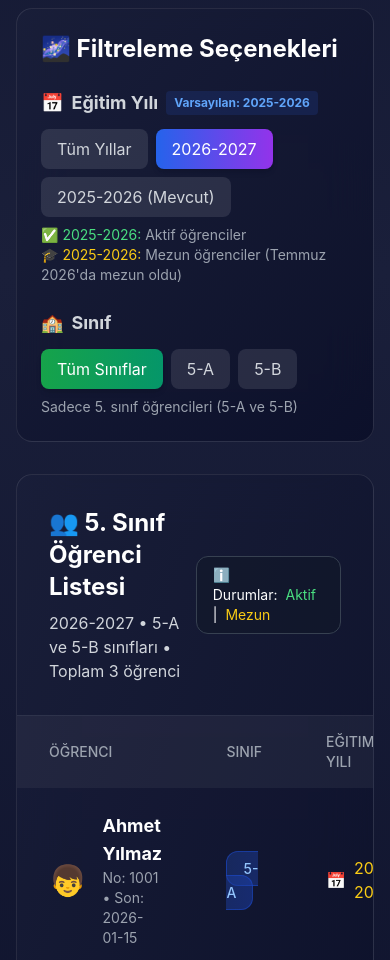
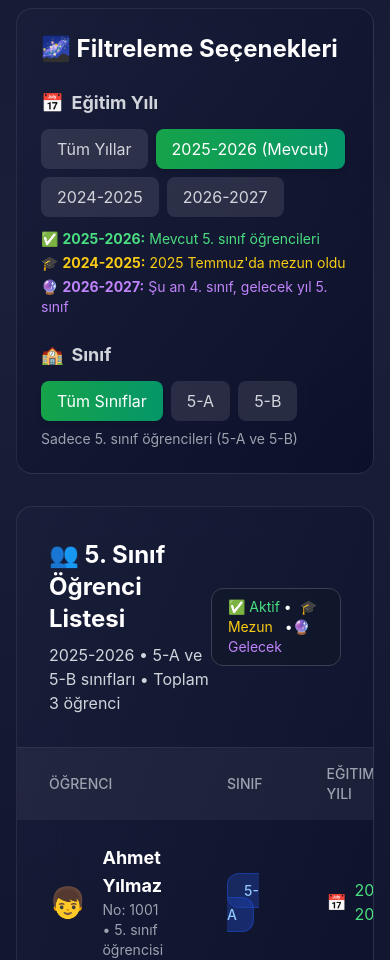
Before and after one commit to yrdgl/subasiooaygunlugum, a React (Create React App) app in the folder frontend/: page /OgretmenDashboard in a window 390 px wide. Shown: the part 1040-2000 px from the top of the page. Built offline with nearby package versions, Linux system fonts and the light colour scheme.

Commit message:
Update OgretmenDashboard.jsx

```diff
--- a/frontend/src/pages/OgretmenDashboard.jsx
+++ b/frontend/src/pages/OgretmenDashboard.jsx
@@ -1,61 +1,66 @@
 import React, { useState } from 'react';
 
-// DEMO ÖĞRENCİ VERİLERİ - DURUMLAR GÜNCELLENDİ
+// DEMO ÖĞRENCİ VERİLERİ - GERÇEK DURUM
 const demoOgrenciler = [
   {
     id: 1,
     ad: "Ahmet Yılmaz",
     sinif: "5-A",
-    egitimYili: "2026-2027", // MEVCUT YIL
+    egitimYili: "2025-2026", // ✅ MEVCUT YIL (5. sınıf)
     sonGunluk: "2026-01-15",
-    durum: "Aktif", // ✅ AKTİF
+    durum: "Aktif",
     ogrenciNo: "1001",
     gunlukSayisi: 3,
-    avatar: "👦"
+    avatar: "👦",
+    aciklama: "5. sınıf öğrencisi"
   },
   {
     id: 2,
     ad: "Ayşe Demir",
     sinif: "5-B",
-    egitimYili: "2026-2027", // MEVCUT YIL
+    egitimYili: "2025-2026", // ✅ MEVCUT YIL
     sonGunluk: "2026-01-14",
-    durum: "Aktif", // ✅ AKTİF
+    durum: "Aktif",
     ogrenciNo: "1002",
     gunlukSayisi: 5,
-    avatar: "👧"
+    avatar: "👧",
+    aciklama: "5. sınıf öğrencisi"
   },
   {
     id: 3,
     ad: "Mehmet Kaya",
     sinif: "5-A",
-    egitimYili: "2025-2026", // GEÇEN YIL
-    sonGunluk: "2025-06-15", // OKUL BİTİŞ
-    durum: "Mezun", // ✅ MEZUN (Temmuz 2026'da)
+    egitimYili: "2024-2025", // ✅ GEÇEN YIL (2025 Temmuz'da mezun oldu)
+    sonGunluk: "2025-06-15",
+    durum: "Mezun",
     ogrenciNo: "2001",
     gunlukSayisi: 7,
-    avatar: "👦"
+    avatar: "👦",
+    aciklama: "2025 Temmuz'da mezun oldu"
   },
   {
     id: 4,
     ad: "Zeynep Arslan",
     sinif: "5-B",
-    egitimYili: "2025-2026", // GEÇEN YIL
-    sonGunluk: "2025-06-10",
-    durum: "Mezun", // ✅ MEZUN
-    ogrenciNo: "2002",
-    gunlukSayisi: 2,
-    avatar: "👧"
+    egitimYili: "2026-2027", // ✅ GELECEK YIL (henüz 4. sınıf)
+    sonGunluk: "-",
+    durum: "Gelecek",
+    ogrenciNo: "3001",
+    gunlukSayisi: 0,
+    avatar: "👧",
+    aciklama: "2026-2027'de 5. sınıf olacak"
   },
   {
     id: 5,
     ad: "Can Öztürk",
     sinif: "5-A",
-    egitimYili: "2026-2027", // MEVCUT YIL
+    egitimYili: "2025-2026", // ✅ MEVCUT YIL
     sonGunluk: "2026-01-09",
-    durum: "Aktif", // ✅ AKTİF
+    durum: "Aktif",
     ogrenciNo: "1003",
     gunlukSayisi: 4,
-    avatar: "👦"
+    avatar: "👦",
+    aciklama: "5. sınıf öğrencisi"
   },
 ];
 
@@ -63,31 +68,21 @@ const demoOgrenciler = [
 const demoGunlukler = [
   {
     id: 1,
-    ogrenciId: 1, // Ahmet Yılmaz (Aktif)
+    ogrenciId: 1,
     ogrenciAd: "Ahmet Yılmaz",
     tarih: "2026-01-15",
     baslik: "Ayın Hareketleri",
-    icerik: "Ay bugün çok parlaktı. Gökyüzünde net görünüyordu. Teleskopla baktığımda kraterleri görebildim.",
+    icerik: "Ay bugün çok parlaktı. Gökyüzünde net görünüyordu.",
     ayFazi: "🌕 Dolunay",
     yildiz: "4.5"
   },
   {
     id: 2,
-    ogrenciId: 1,
-    ogrenciAd: "Ahmet Yılmaz",
-    tarih: "2026-01-10",
-    baslik: "Yeni Ay Gözlemi",
-    icerik: "Ay neredeyse görünmüyordu. Sadece ince bir hilal vardı. Yıldızlar daha net göründü.",
-    ayFazi: "🌑 Hilal",
-    yildiz: "3.0"
-  },
-  {
-    id: 3,
-    ogrenciId: 2, // Ayşe Demir (Aktif)
+    ogrenciId: 2,
     ogrenciAd: "Ayşe Demir",
     tarih: "2026-01-14",
     baslik: "Gözlem Notlarım",
-    icerik: "Ay'ın sağ tarafı aydınlıktı. Bulutlar arasından parıldıyordu. Güzel bir manzara.",
+    icerik: "Ay'ın sağ tarafı aydınlıktı. Güzel bir manzara.",
     ayFazi: "🌓 Yarımay",
     yildiz: "5.0"
   },
@@ -96,28 +91,15 @@ const demoGunlukler = [
 function OgretmenDashboard() {
   const [ogrenciler] = useState(demoOgrenciler);
   const [seciliSinif, setSeciliSinif] = useState('Tümü');
-  const [seciliEgitimYili, setSeciliEgitimYili] = useState('2026-2027'); // VARSYILAN MEVCUT YIL
+  const [seciliEgitimYili, setSeciliEgitimYili] = useState('2025-2026'); // ✅ VARSYILAN MEVCUT YIL
   const [seciliOgrenci, setSeciliOgrenci] = useState(null);
 
   // FİLTRE SEÇENEKLERİ
-  const egitimYillari = ['Tümü', '2026-2027', '2025-2026'];
+  const egitimYillari = ['Tümü', '2025-2026', '2024-2025', '2026-2027'];
   const siniflar = ['Tümü', '5-A', '5-B'];
 
-  // MEVCUT EĞİTİM YILI - OTOMATİK HESAPLA
-  const getCurrentEgitimYili = () => {
-    const now = new Date();
-    const year = now.getFullYear();
-    const month = now.getMonth(); // 0=Ocak, 5=Haziran
-
-    // Eylül-Ağustos arası eğitim yılı
-    if (month >= 8) { // Eylül'den sonra
-      return `${year}-${year + 1}`;
-    } else { // Ağustos'a kadar
-      return `${year - 1}-${year}`;
-    }
-  };
-
-  const currentEgitimYili = getCurrentEgitimYili(); // "2026-2027"
+  // MEVCUT EĞİTİM YILI - SABİT (2025-2026)
+  const currentEgitimYili = "2025-2026";
 
   // Filtreleme işlemi
   const filtrelenmisOgrenciler = ogrenciler.filter(ogrenci => {
@@ -135,10 +117,13 @@ function OgretmenDashboard() {
   const toplamOgrenci = filtrelenmisOgrenciler.length;
   const aktifOgrenci = filtrelenmisOgrenciler.filter(o => o.durum === 'Aktif').length;
   const mezunOgrenci = filtrelenmisOgrenciler.filter(o => o.durum === 'Mezun').length;
+  const gelecekOgrenci = filtrelenmisOgrenciler.filter(o => o.durum === 'Gelecek').length;
   const toplamGunluk = filtrelenmisOgrenciler.reduce((toplam, ogrenci) => toplam + ogrenci.gunlukSayisi, 0);
 
   const handleOgrenciSec = (ogrenci) => {
-    setSeciliOgrenci(ogrenci);
+    if (ogrenci.gunlukSayisi > 0) {
+      setSeciliOgrenci(ogrenci);
+    }
   };
 
   const handleGeriDon = () => {
@@ -147,7 +132,6 @@ function OgretmenDashboard() {
 
   return (
     <div className="min-h-screen bg-gradient-to-b from-[#0a0e27] via-[#1a1f3a] to-[#0a0e27] text-white p-4">
-      {/* ARKA PLAN */}
       <div className="fixed inset-0 bg-cover bg-center opacity-20"
         style={{
           backgroundImage: 'url(https://customer-assets.emergentagent.com/job_moontracker-5/artifacts/zksvk4wp_AY%20ARKAPLAN.jpg)',
@@ -162,12 +146,11 @@ function OgretmenDashboard() {
               <h1 className="text-4xl font-bold mb-2">👨‍🏫 Öğretmen Paneli</h1>
               <p className="text-gray-300">5. Sınıf Öğrencilerinin Ay Günlüklerini Takip Edin</p>
             </div>
-            <div className="text-sm bg-gradient-to-r from-blue-900/50 to-purple-900/50 px-4 py-2 rounded-xl border border-blue-700/50 backdrop-blur-sm">
+            <div className="text-sm bg-gradient-to-r from-green-900/50 to-emerald-900/50 px-4 py-2 rounded-xl border border-green-700/50 backdrop-blur-sm">
               <span className="text-yellow-300">🎯</span> Mevcut Eğitim Yılı: {currentEgitimYili}
             </div>
           </div>
 
-          {/* ÇIKIŞ BUTONU */}
           <div className="mt-4 flex gap-4">
             <a href="/" className="text-gray-400 hover:text-white transition-colors">
               ← Ana Sayfa
@@ -197,25 +180,25 @@ function OgretmenDashboard() {
               <div className="text-2xl">⭐</div>
             </div>
             <p className="text-3xl font-bold text-white">{aktifOgrenci}</p>
-            <p className="text-sm text-green-300 mt-2">{currentEgitimYili} öğrencisi</p>
+            <p className="text-sm text-green-300 mt-2">5. sınıf ({currentEgitimYili})</p>
           </div>
 
-          <div className="bg-gradient-to-br from-purple-900/40 to-pink-900/40 backdrop-blur-xl rounded-2xl border border-purple-700/30 p-6">
+          <div className="bg-gradient-to-br from-yellow-900/40 to-orange-900/40 backdrop-blur-xl rounded-2xl border border-yellow-700/30 p-6">
             <div className="flex items-center justify-between mb-4">
               <h3 className="font-semibold text-gray-300">Mezun Öğrenci</h3>
               <div className="text-2xl">🎓</div>
             </div>
             <p className="text-3xl font-bold text-white">{mezunOgrenci}</p>
-            <p className="text-sm text-purple-300 mt-2">2025-2026 ve öncesi</p>
+            <p className="text-sm text-yellow-300 mt-2">2024-2025 (mezun)</p>
           </div>
 
-          <div className="bg-gradient-to-br from-yellow-900/40 to-orange-900/40 backdrop-blur-xl rounded-2xl border border-yellow-700/30 p-6">
+          <div className="bg-gradient-to-br from-purple-900/40 to-pink-900/40 backdrop-blur-xl rounded-2xl border border-purple-700/30 p-6">
             <div className="flex items-center justify-between mb-4">
-              <h3 className="font-semibold text-gray-300">Toplam Günlük</h3>
-              <div className="text-2xl">📚</div>
+              <h3 className="font-semibold text-gray-300">Gelecek Yıl</h3>
+              <div className="text-2xl">🔮</div>
             </div>
-            <p className="text-3xl font-bold text-white">{toplamGunluk}</p>
-            <p className="text-sm text-yellow-300 mt-2">Ay gözlem kaydı</p>
+            <p className="text-3xl font-bold text-white">{gelecekOgrenci}</p>
+            <p className="text-sm text-purple-300 mt-2">2026-2027 (4. sınıf)</p>
           </div>
         </div>
 
@@ -228,9 +211,6 @@ function OgretmenDashboard() {
             <div>
               <h3 className="text-lg font-bold mb-3 text-gray-300 flex items-center gap-2">
                 <span>📅</span> Eğitim Yılı
-                <span className="text-xs text-blue-400 bg-blue-900/30 px-2 py-1 rounded">
-                  Varsayılan: {currentEgitimYili}
-                </span>
               </h3>
               <div className="flex flex-wrap gap-2">
                 {egitimYillari.map(yil => (
@@ -241,7 +221,11 @@ function OgretmenDashboard() {
                       seciliEgitimYili === yil
                         ? yil === currentEgitimYili
                           ? 'bg-gradient-to-r from-green-600 to-emerald-600 text-white shadow-md'
-                          : 'bg-gradient-to-r from-blue-600 to-purple-600 text-white shadow-md'
+                          : yil === '2024-2025'
+                          ? 'bg-gradient-to-r from-yellow-600 to-orange-600 text-white shadow-md'
+                          : yil === '2026-2027'
+                          ? 'bg-gradient-to-r from-purple-600 to-pink-600 text-white shadow-md'
+                          : 'bg-gradient-to-r from-blue-600 to-indigo-600 text-white shadow-md'
                         : 'bg-white/10 hover:bg-white/20 text-gray-300'
                     }`}
                   >
@@ -250,10 +234,11 @@ function OgretmenDashboard() {
                   </button>
                 ))}
               </div>
-              <p className="text-gray-400 text-sm mt-2">
-                <span className="text-green-400">✅ {currentEgitimYili}:</span> Aktif öğrenciler<br/>
-                <span className="text-yellow-400">🎓 2025-2026:</span> Mezun öğrenciler (Temmuz 2026'da mezun oldu)
-              </p>
+              <div className="mt-3 text-sm">
+                <p className="text-green-400 mb-1">✅ <strong>2025-2026:</strong> Mevcut 5. sınıf öğrencileri</p>
+                <p className="text-yellow-400 mb-1">🎓 <strong>2024-2025:</strong> 2025 Temmuz'da mezun oldu</p>
+                <p className="text-purple-400">🔮 <strong>2026-2027:</strong> Şu an 4. sınıf, gelecek yıl 5. sınıf</p>
+              </div>
             </div>
 
             {/* SINIF FİLTRELEME */}
@@ -296,9 +281,9 @@ function OgretmenDashboard() {
                 </p>
               </div>
               <div className="text-sm bg-gray-900/50 px-4 py-2 rounded-xl border border-gray-700">
-                <span className="text-blue-400">ℹ️</span> Durumlar:
-                <span className="text-green-400 mx-2">Aktif</span> |
-                <span className="text-yellow-400 mx-2">Mezun</span>
+                <span className="text-green-400">✅ Aktif</span> •
+                <span className="text-yellow-400 mx-2">🎓 Mezun</span> •
+                <span className="text-purple-400">🔮 Gelecek</span>
               </div>
             </div>
           </div>
@@ -325,7 +310,7 @@ function OgretmenDashboard() {
                           <div>
                             <div className="font-bold text-white text-lg">{ogrenci.ad}</div>
                             <div className="text-sm text-gray-400">
-                              No: {ogrenci.ogrenciNo} • Son: {ogrenci.sonGunluk}
+                              No: {ogrenci.ogrenciNo} • {ogrenci.aciklama}
                             </div>
                           </div>
                         </div>
@@ -335,10 +320,14 @@ function OgretmenDashboard() {
                           {ogrenci.sinif}
                         </span>
                       </td>
-                      <td className="px-8 py-6 text-gray-300">
+                      <td className="px-8 py-6">
                         <div className="flex items-center gap-2">
                           <span>📅</span>
-                          <span className={ogrenci.egitimYili === currentEgitimYili ? "text-green-400" : "text-yellow-400"}>
+                          <span className={
+                            ogrenci.egitimYili === currentEgitimYili ? "text-green-400" :
+                            ogrenci.egitimYili === '2024-2025' ? "text-yellow-400" :
+                            "text-purple-400"
+                          }>
                             {ogrenci.egitimYili}
                           </span>
                         </div>
@@ -347,24 +336,38 @@ function OgretmenDashboard() {
                         <span className={`px-4 py-2 rounded-xl text-sm font-medium ${
                           ogrenci.durum === 'Aktif'
                             ? 'bg-gradient-to-r from-green-900/50 to-emerald-900/50 text-green-300 border border-green-700/50'
-                            : 'bg-gradient-to-r from-yellow-900/50 to-orange-900/50 text-yellow-300 border border-yellow-700/50'
+                            : ogrenci.durum === 'Mezun'
+                            ? 'bg-gradient-to-r from-yellow-900/50 to-orange-900/50 text-yellow-300 border border-yellow-700/50'
+                            : 'bg-gradient-to-r from-purple-900/50 to-pink-900/50 text-purple-300 border border-purple-700/50'
                         }`}>
-                          {ogrenci.durum} {ogrenci.egitimYili === '2025-2026' && '(Temmuz 2026)'}
+                          {ogrenci.durum}
+                          {ogrenci.durum === 'Mezun' && ' (2025)'}
+                          {ogrenci.durum === 'Gelecek' && ' (4. sınıf)'}
                         </span>
                       </td>
                       <td className="px-8 py-6">
                         <div className="flex items-center gap-3">
-                          <span className="text-2xl">📖</span>
-                          <span className="font-bold text-white text-xl">{ogrenci.gunlukSayisi}</span>
+                          <span className={`text-2xl ${ogrenci.gunlukSayisi > 0 ? 'text-green-400' : 'text-gray-500'}`}>
+                            {ogrenci.gunlukSayisi > 0 ? '📖' : '📭'}
+                          </span>
+                          <span className={`font-bold text-xl ${
+                            ogrenci.gunlukSayisi > 0 ? 'text-white' : 'text-gray-500'
+                          }`}>
+                            {ogrenci.gunlukSayisi}
+                          </span>
                         </div>
                       </td>
                       <td className="px-8 py-6">
                         <button
                           onClick={() => handleOgrenciSec(ogrenci)}
-                          className="px-6 py-3 bg-gradient-to-r from-blue-600 to-purple-600 hover:from-blue-700 hover:to-purple-700 text-white rounded-xl font-medium transition-all duration-300 disabled:opacity-50 disabled:cursor-not-allowed"
+                          className={`px-6 py-3 rounded-xl font-medium transition-all duration-300 ${
+                            ogrenci.gunlukSayisi > 0
+                              ? 'bg-gradient-to-r from-blue-600 to-purple-600 hover:from-blue-700 hover:to-purple-700 text-white'
+                              : 'bg-gray-800/50 text-gray-400 cursor-not-allowed'
+                          }`}
                           disabled={ogrenci.gunlukSayisi === 0}
                         >
-                          {ogrenci.gunlukSayisi > 0 ? '👁️ Günlükleri Gör' : '📭 Günlük Yok'}
+                          {ogrenci.gunlukSayisi > 0 ? '👁️ Günlükleri Gör' : 'Günlük Yok'}
                         </button>
                       </td>
                     </tr>
@@ -376,19 +379,22 @@ function OgretmenDashboard() {
             <div className="text-center py-12">
               <div className="text-6xl mb-4 opacity-50">🔍</div>
               <p className="text-xl text-gray-400">Bu filtrelerle eşleşen öğrenci bulunamadı.</p>
-              <p className="text-gray-500 mt-2">Filtreleri değiştirmeyi deneyin.</p>
             </div>
           )}
 
           <div className="p-6 bg-gradient-to-r from-blue-900/20 to-purple-900/20 text-center text-gray-300 text-sm border-t border-white/10">
-            <div className="flex flex-col items-center gap-2">
-              <div className="flex items-center gap-4">
-                <span className="text-green-400">✅ {currentEgitimYili}:</span>
-                <span>Aktif öğrenciler (şu an okulda)</span>
+            <div className="grid grid-cols-1 md:grid-cols-3 gap-4">
+              <div className="flex items-center justify-center gap-2">
+                <span className="text-green-400 text-lg">✅</span>
+                <span><strong>2025-2026:</strong> Mevcut 5. sınıf öğrencileri</span>
               </div>
-              <div className="flex items-center gap-4">
-                <span className="text-yellow-400">🎓 2025-2026:</span>
-                <span>Mezun öğrenciler (Temmuz 2026'da mezun oldu)</span>
+              <div className="flex items-center justify-center gap-2">
+                <span className="text-yellow-400 text-lg">🎓</span>
+                <span><strong>2024-2025:</strong> 2025 Temmuz'da mezun oldu</span>
+              </div>
+              <div className="flex items-center justify-center gap-2">
+                <span className="text-purple-400 text-lg">🔮</span>
+                <span><strong>2026-2027:</strong> Gelecek yıl 5. sınıf olacak</span>
               </div>
             </div>
           </div>
```
